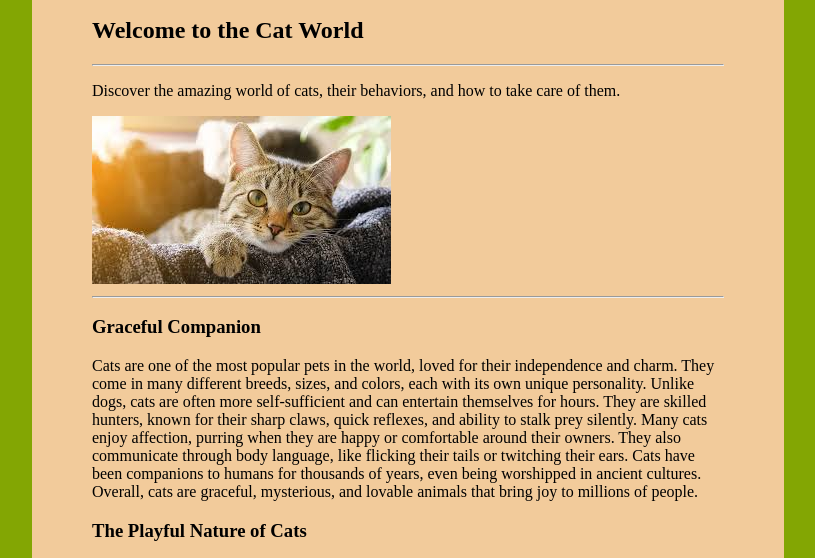
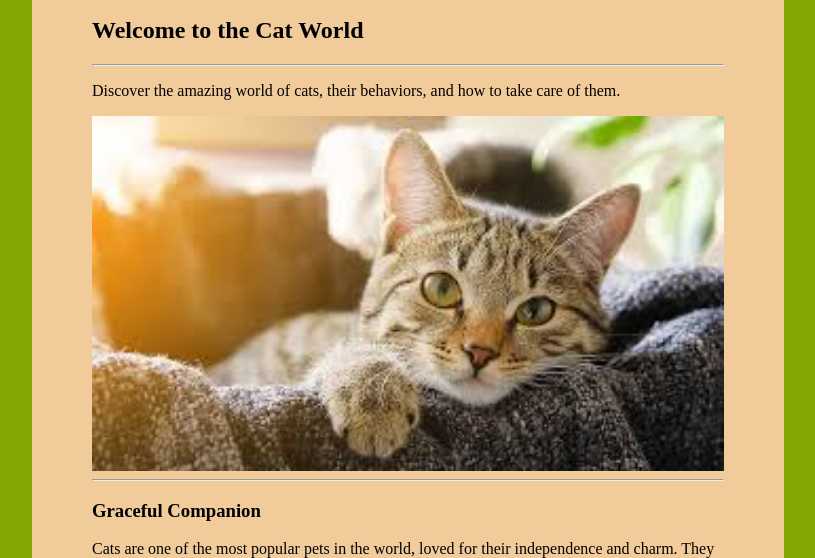
Before and after one commit to torip721/coding_projects, a plain HTML site: page avd_css/index.html in a window 1280 px wide. Shown: the part 217-775 px from the top of the page, without its empty margins (232-1047 px from the left). Drawn offline with Linux system fonts and the light colour scheme.

Commit message:
Update styles.css

```diff
--- a/avd_css/css/styles.css
+++ b/avd_css/css/styles.css
@@ -1,6 +1,14 @@
 body{
    background-color: #83A603;
 }
+
+img {
+    display: block;
+    margin: 0 auto;
+    width: 100%;
+    height: auto;
+}
+
 
 #container{
     background-color:#F2CB9B ;
```
